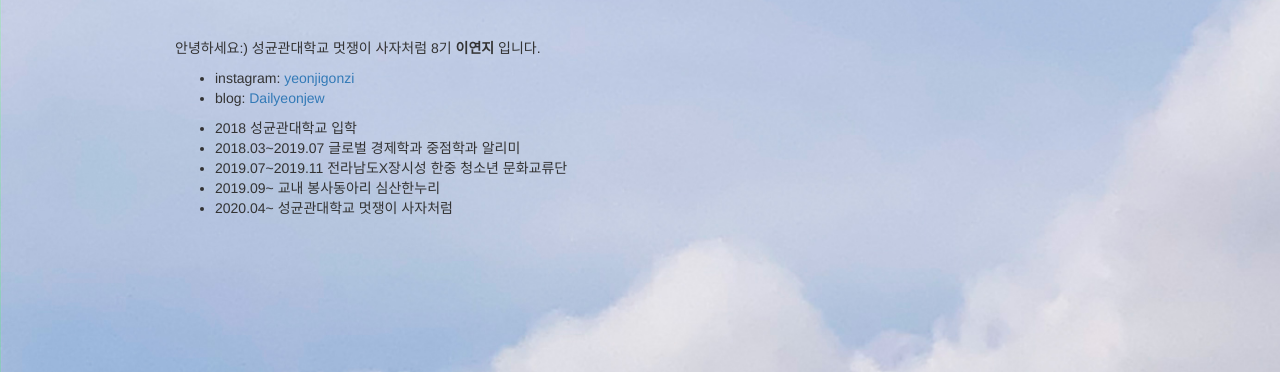
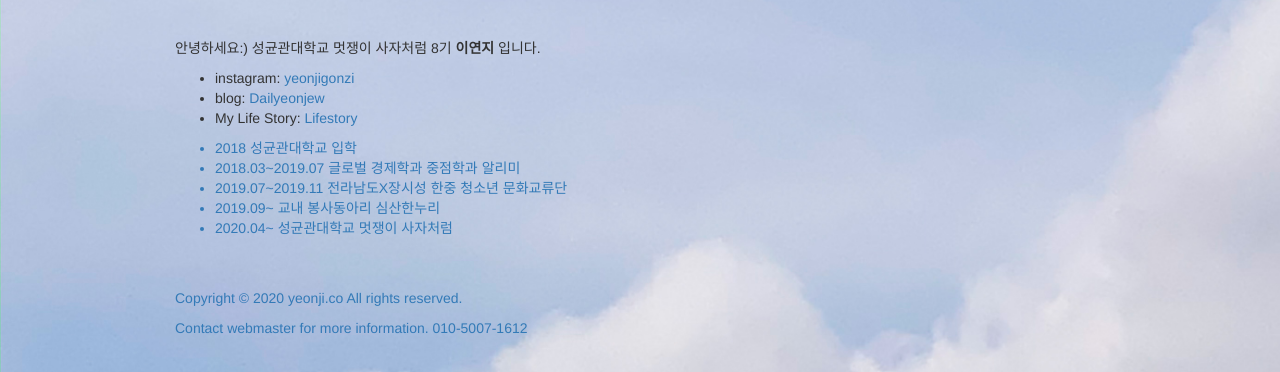
Before and after one commit to yeonji0310/first-week-web, a plain HTML site: page index.html in a window 1280 px wide. Shown: the part 428-800 px from the top of the page. Drawn offline with nearby package versions, Linux system fonts and the light colour scheme.

Commit message:
Add lifestory
Add My Life Story address

```diff
--- a/index.html
+++ b/index.html
@@ -39,7 +39,7 @@
         <ul>
            <li>instagram: <a href="https://www.instagram.com/yeonjigonzi/?hl=ko" target="blank">yeonjigonzi</a></li>
            <li>blog: <a href="https://blog.naver.com/yeonji0310?proxyReferer=https%3A%2F%2Fsearch.naver.com%2Fsearch.naver%3Fsm%3Dtab_hty.top%26where%3Dnexearch%26query%3D%25EA%25B4%2580%25EA%25B7%25B9%2B%25EB%25A6%25AC%25EC%258A%25A4%25ED%258A%25B8%26oquery%3D%25ED%258C%258C%25ED%258C%258C%25EA%25B3%25A0%26tqi%3DUp2x4lp0J1ssscsJ218ssssstiV-498986yeonjigonzi" target="blank">Dailyeonjew</a></li>
-
+           <li>My Life Story: <a href="file:///C:/Users/%EC%9D%B4%EC%97%B0%EC%A7%80/Desktop/%EB%A9%8B%EC%9F%81%EC%9D%B4%20%EC%82%AC%EC%9E%90%EC%B2%98%EB%9F%BC/3%EC%A3%BC%EC%B0%A8%20%EC%84%B8%EC%85%98%20%EA%B3%BC%EC%A0%9C/timeline.html#title" target="blank">Lifestory</li>
         </ul>
     </p>
     <p>
@@ -52,6 +52,12 @@
 
       </ul>
     </P>
+    <br>
+    <br>
+    <footer>
+      <p>Copyright © 2020 yeonji.co All rights reserved.</p>
+      <address>Contact webmaster for more information. 010-5007-1612</address>
+    </footer>
 
   </div>
   </div>
```
